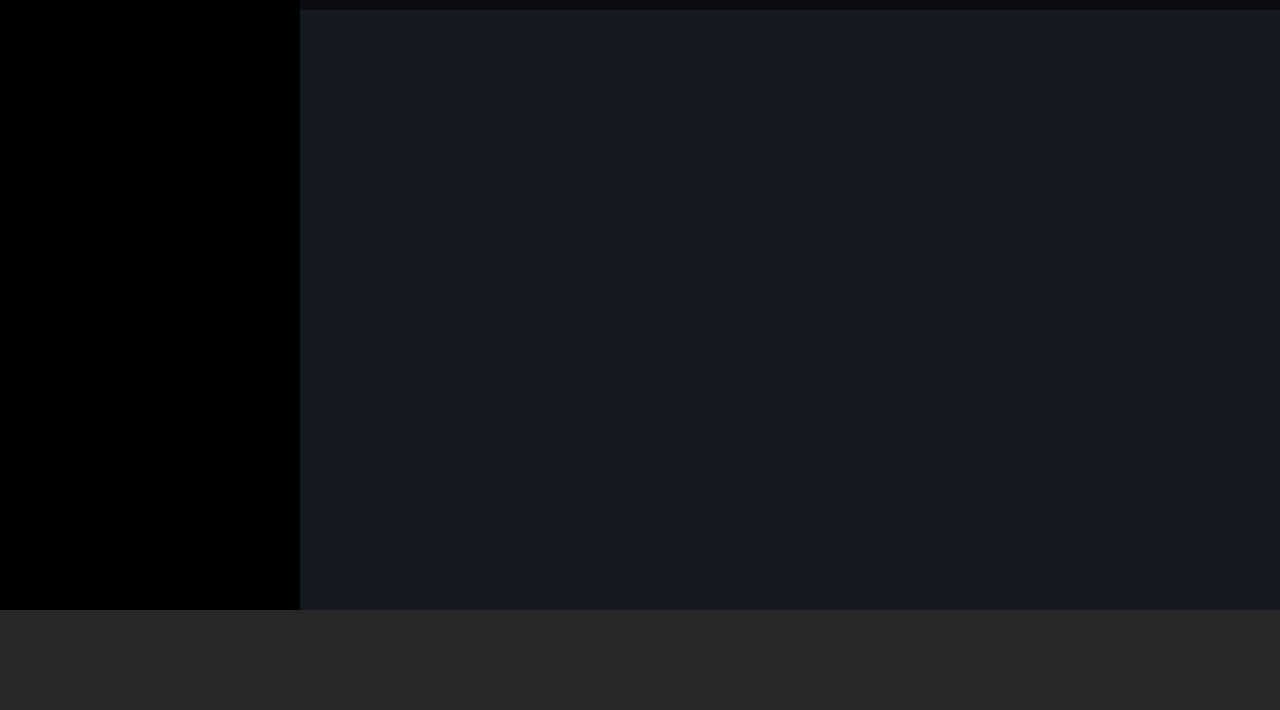
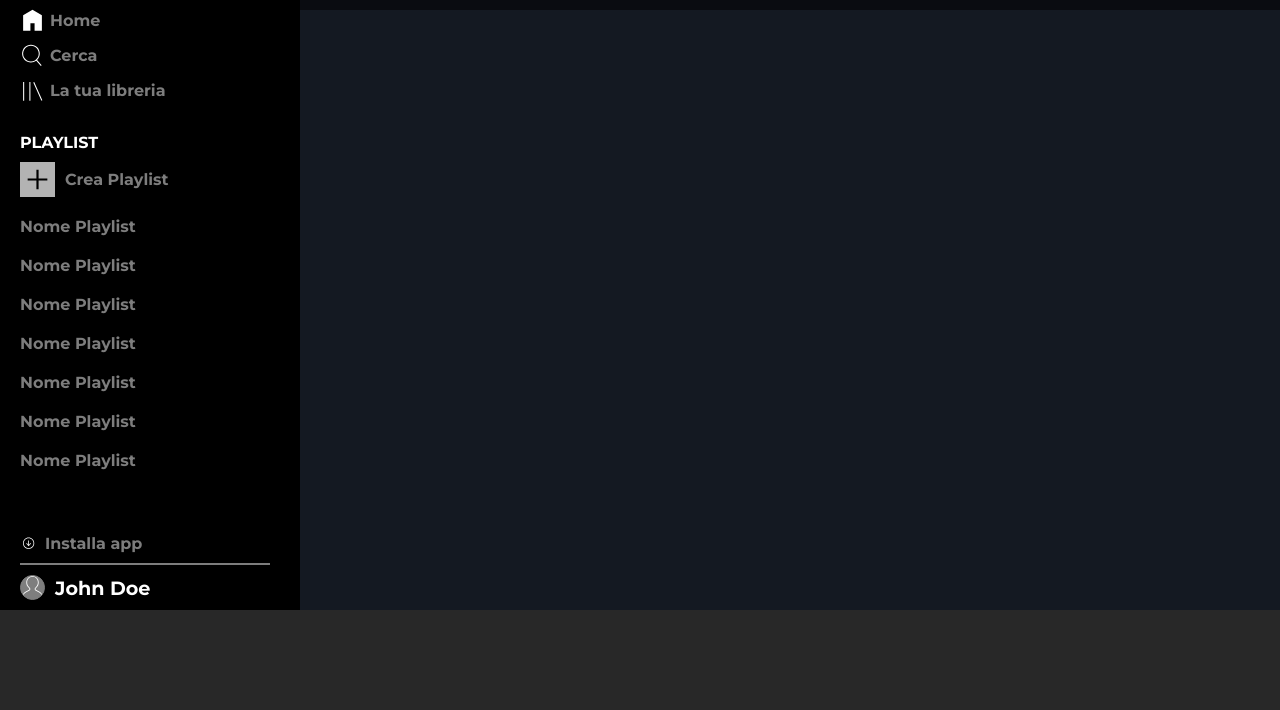
Before and after one commit to lucagrandieri/html-css-spotifyweb, a plain HTML site: page index.html in a window 1280 px wide. Shown: the part 90-800 px from the top of the page. Drawn offline with Linux system fonts and the light colour scheme.

Commit message:
completata left bar

```diff
--- a/index.html
+++ b/index.html
@@ -6,12 +6,51 @@
     <meta name="viewport" content="width=device-width, initial-scale=1.0">
     <title>Spotify</title>
     <link rel="stylesheet" href="./styles/style.css">
+    <link rel="preconnect" href="https://fonts.googleapis.com">
+    <link rel="preconnect" href="https://fonts.gstatic.com" crossorigin>
+    <link href="https://fonts.googleapis.com/css2?family=Montserrat:ital,wght@0,100..900;1,100..900&display=swap"
+        rel="stylesheet">
 </head>
 
 <body>
     <div class="wrapper">
         <div class="left-bar">
-            <img class="logo" src="./img/logo.svg" alt="Logo">
+            <a class="logo-container" href=""><img class="logo" src="./img/logo.svg" alt="Logo"></a>
+            <div class="top-container">
+                <a href=""><img class="home-img" src="./img/home.svg" alt="home">
+                    <p>Home</p>
+                </a>
+                <a href=""><img class="home-img" src="./img/search.svg" alt="Cerca">
+                    <p>Cerca</p>
+                </a>
+                <a href=""><img class="home-img" src="./img/libreria.svg" alt="Libreria">
+                    <p>La tua libreria</p>
+                </a>
+            </div>
+            <h3 class="playlist-title">PLAYLIST</h3>
+            <div class="playlist-container">
+                <a href=""><img class="playlist-img" src="./img/add-playlist.svg" alt="add">
+                    <p>Crea Playlist</p>
+                </a>
+                <div class="name-container">
+                    <a class="playlist-name" href="">Nome Playlist</a>
+                    <a class="playlist-name" href="">Nome Playlist</a>
+                    <a class="playlist-name" href="">Nome Playlist</a>
+                    <a class="playlist-name" href="">Nome Playlist</a>
+                    <a class="playlist-name" href="">Nome Playlist</a>
+                    <a class="playlist-name" href="">Nome Playlist</a>
+                    <a class="playlist-name" href="">Nome Playlist</a>
+                </div>
+            </div>
+            <div class="download-container">
+                <a href=""><img class="download-img" src="./img/download.svg" alt="download">
+                    <p>Installa app</p>
+                </a>
+                <div class="line"></div>
+                <a href=""><img class="profile-img" src="./img/profile.svg" alt="profile">
+                    <p class="john">John Doe</p>
+                </a>
+            </div>
         </div>
         <div class="content-bar">
             <div class="upgrade-bar">
@@ -21,6 +60,8 @@
         </div>
     </div>
     <div class="down-bar"></div>
+
+
 </body>
 
 </html>
--- a/styles/style.css
+++ b/styles/style.css
@@ -2,6 +2,11 @@
     margin: 0;
     padding: 0;
     box-sizing: border-box;
+}
+
+body {
+    font-family: 'Montserrat', sans-serif;
+    font-weight: bold;
 }
 
 .wrapper {
@@ -9,9 +14,8 @@
 }
 
 .left-bar {
-    /* display: flex; */
-    /* justify-content: flex-start; */
-    /* padding-left: 10px; */
+    display: flex;
+    flex-direction: column;
     background-color: black;
     width: 300px;
     height: calc(100vh - 100px);
@@ -19,6 +23,95 @@
 
 .logo {
     width: 200px;
+    padding: 20px 0 0 20px;
+}
+
+.top-container {
+    padding: 20px 0 0 20px;
+    display: flex;
+    flex-direction: column;
+    gap: 10px;
+}
+
+div.top-container a {
+    display: flex;
+    align-items: center;
+    text-decoration: none;
+    color: #7d7d7d;
+    gap: 5px;
+}
+
+.home-img {
+    width: 25px;
+}
+
+.playlist-title {
+    color: white;
+    padding: 30px 0 0 20px;
+    font-size: 1rem;
+}
+
+.playlist-container {
+    display: flex;
+    flex-direction: column;
+    gap: 20px;
+    padding: 10px 0 0 20px;
+}
+
+.playlist-img {
+    width: 35px;
+}
+
+div.playlist-container a {
+    display: flex;
+    align-items: center;
+    text-decoration: none;
+    color: #7d7d7d;
+    gap: 10px;
+}
+
+.name-container {
+    display: flex;
+    flex-direction: column;
+    gap: 20px;
+}
+
+.download-container {
+    margin-top: auto;
+    padding: 0 0 10px 20px;
+    display: flex;
+    flex-direction: column;
+    gap: 10px;
+}
+
+.download-img {
+    width: 15px;
+}
+
+div.download-container a {
+    display: flex;
+    align-items: center;
+    text-decoration: none;
+    color: #7d7d7d;
+    gap: 10px;
+}
+
+.line {
+    border-bottom: 2px solid #7d7d7d;
+    width: 250px;
+}
+
+.profile-img {
+    width: 25px;
+    height: 25px;
+    background-color: #7e7e7e;
+    border: 1px solid #7e7e7e;
+    border-radius: 50%;
+}
+
+.john {
+    font-size: 1.2rem;
+    color: #ffffff;
 }
 
 .upgrade-bar {
```
Also changed, not shown: img/add-playlist.svg (added).
